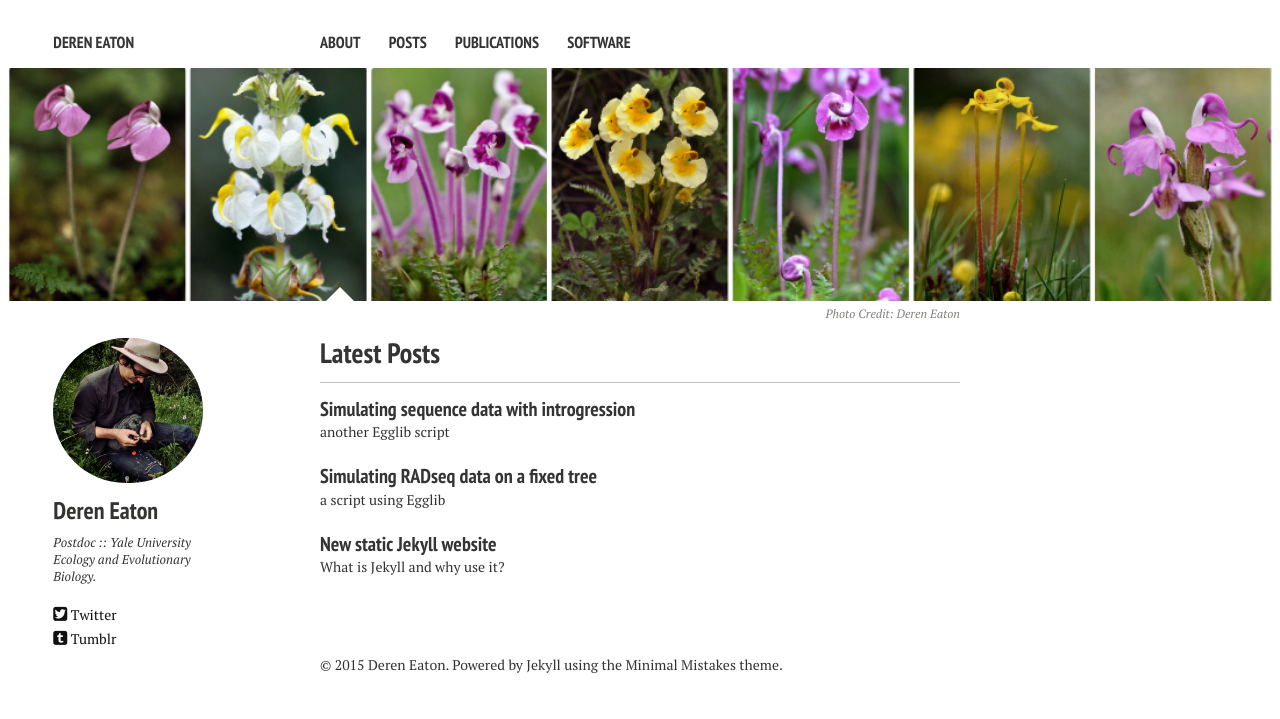
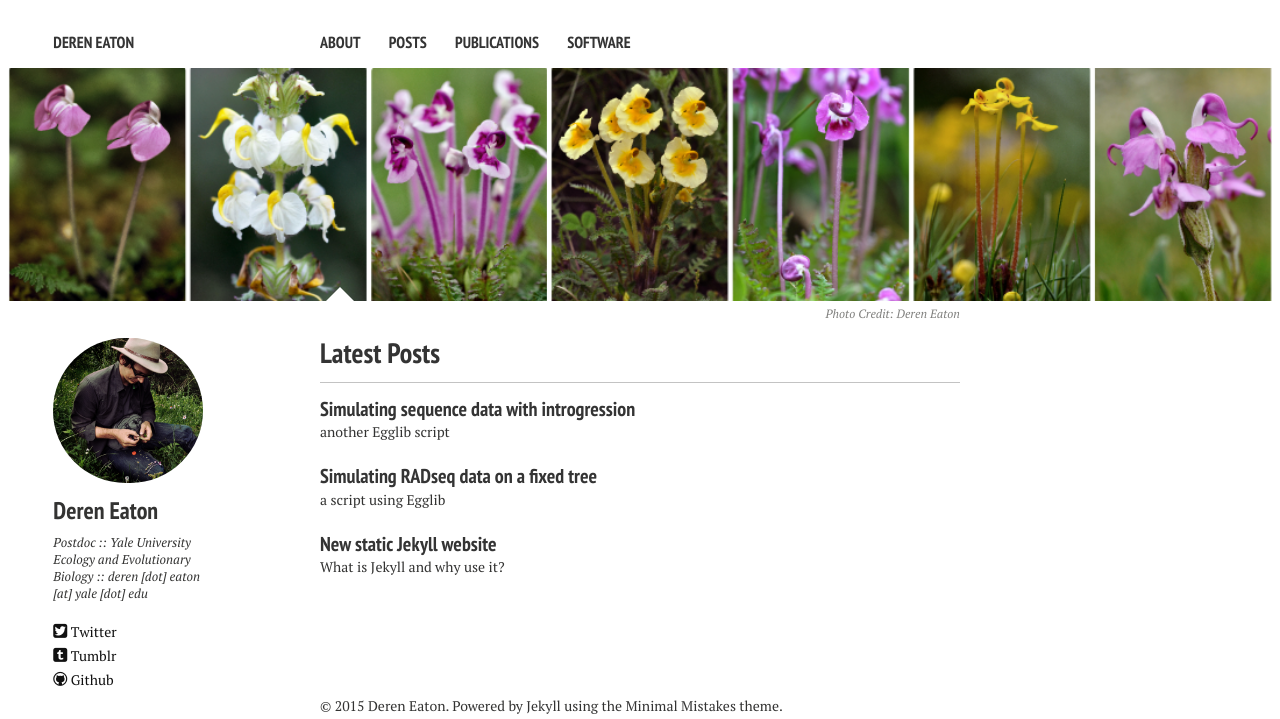
Before and after one commit to dereneaton/dereneaton.github.io, a Jekyll site: the page built from index.md, in a window 1280 px wide, cut to the strip 0-719 px from the top of the page. Built offline with Jekyll 4.4.1, drawn with Linux system fonts in a browser that asks for light colours; Markdown is read by kramdown in place of the engine named in the settings.

Commit message:
added email address

```diff
--- a/_config.yml
+++ b/_config.yml
@@ -9,12 +9,12 @@ relative_permalinks: false
 owner:
   name:           Deren Eaton
   avatar:         me_decorRNA_0610.jpg
-  bio:            "Postdoc :: Yale University Ecology and Evolutionary Biology."
-  email:          deren.eaton@yale.edu
+  bio:            "Postdoc :: Yale University Ecology and Evolutionary Biology :: deren [dot] eaton [at] yale [dot] edu"
+  email:          "deren.eaton@yale.edu"
   # Social networking links are used in author-bio sidebar. Update and remove as you like.
   twitter: dereneaton
   facebook:
-  # github: dereneaton
+  github: dereneaton
   stackoverflow:
   linkedin:
   instagram:
```
